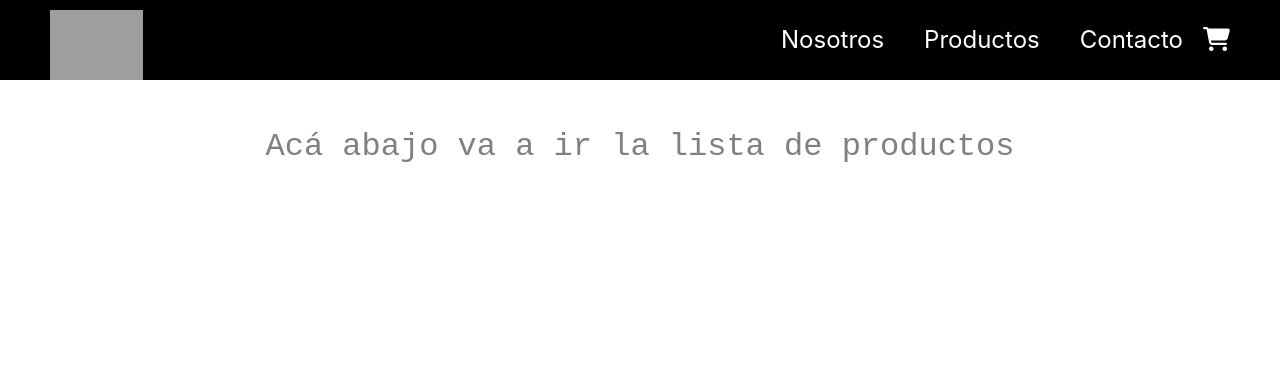
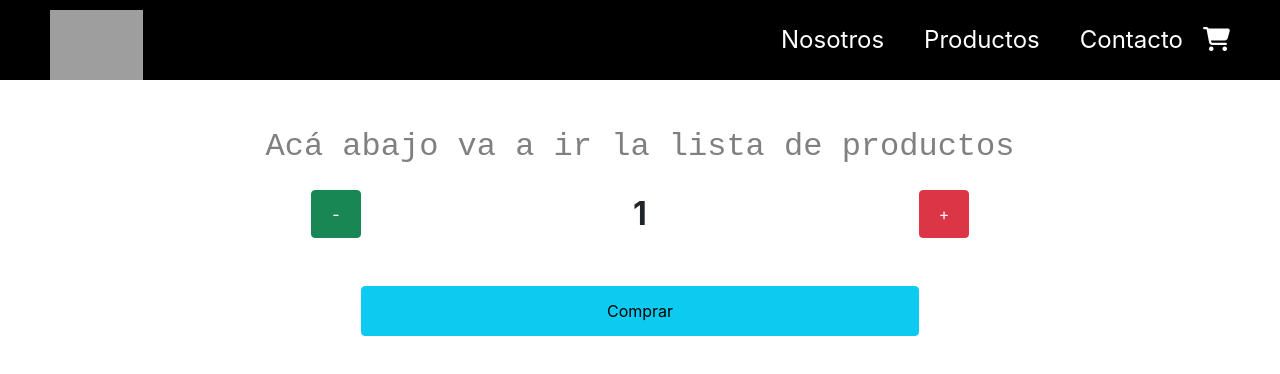
Before and after one commit to franpzz/Tienda-Palazzolo, a React (Create React App) app: page / in a window 1280 px wide. Shown: the top 374 px of the page. Built offline with nearby package versions, Linux system fonts and the light colour scheme; grey boxes are pictures that could not be loaded.

Commit message:
creada funcionalidad de contador

```diff
--- /dev/null
+++ b/src/components/Contador/Contador.css
@@ -0,0 +1,18 @@
+.contenedorBotones {
+    width: 100%;
+}
+
+.botones {
+    width: 50px;
+}
+
+.productos {
+    width: 50%;
+    font-size: 2rem;
+    font-weight: bold;
+}
+
+.botonCompra {
+    width: 50%;
+    height: 50px;
+}
--- /dev/null
+++ b/src/components/Contador/Contador.jsx
@@ -0,0 +1,33 @@
+import React, { useState, Fragment } from 'react'
+import "./Contador.css"
+
+const Contador = ({initial, stock, funcion, funcionComprar}) => {
+
+    const [producto, setProducto] = useState(initial);
+    const Agregar = () => {
+        producto < stock && setProducto(producto + 1);
+        producto < stock && funcion();
+    }
+    const Quitar = () => {
+        producto > 0 && setProducto(producto - 1);
+    }
+
+    return (
+        <Fragment>
+            <div className="container d-flex justify-content-center mt-4">
+                <div className="d-flex flex-row contenedorBotones justify-content-center">
+                    <button className="btn btn-success botones" onClick={Quitar}>-</button>
+                    <span className="text-center productos">{producto}</span>
+                    <button className="btn btn-danger botones" onClick={Agregar}>+</button>
+                </div>
+            </div>
+            <div className="container mt-5">
+                <button className="btn btn-info botonCompra" onClick={()=>{
+                    funcionComprar(producto)
+                }}>Comprar</button>
+            </div>
+        </Fragment>
+    )
+}
+
+export default Contador;
--- a/src/components/ItemListContainer/ItemListContainer.jsx
+++ b/src/components/ItemListContainer/ItemListContainer.jsx
@@ -1,12 +1,23 @@
 import React from 'react'
+import Contador from '../Contador/Contador'
 import "./ItemListContainer.css"
 
 const ItemListContainer = ({productos}) => {
+
+    const onAdd = () => {
+        console.log(`Agregaste un producto al carrito`);
+    }
+
+    const onCheckout = (cant) => {
+        alert(`Compraste ${cant} productos`);
+    }
+
     return (
         <div className="container-fluid mt-5">
             <h1 className="tituloProvisional">
                 {productos}
             </h1>
+            <Contador initial={1} stock={15} funcion={onAdd} funcionComprar={onCheckout} />
         </div>
     )
 }
```
